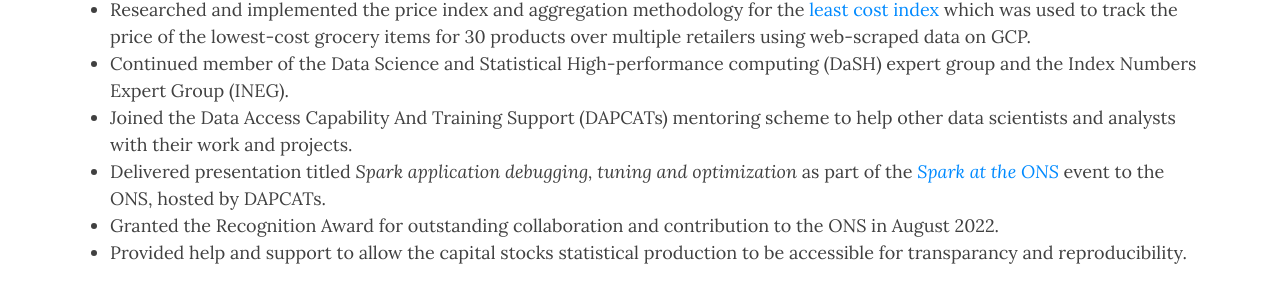
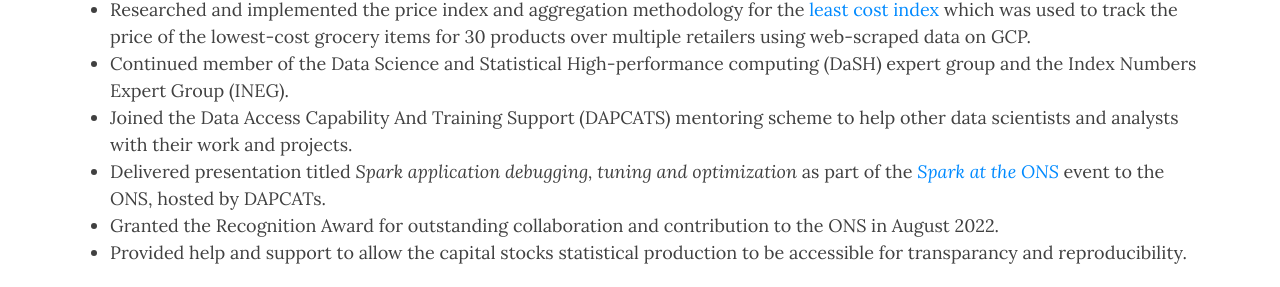
Before and after one commit to drrobotk/drrobotk.github.io, a Jekyll site: the page built from cv.md, in a window 1280 px wide and 900 px high, scrolled down 2256 px. Shown: the part 154-441 px from the top of the window. Built offline with Jekyll 4.4.1, drawn with Linux system fonts in a browser that asks for light colours; nearby versions of some CDN libraries; comment, search, counter and statistics services are not loaded.

```diff
--- a/cv.md
+++ b/cv.md
@@ -69,7 +69,7 @@ Photoshop, PowerPoint, LaTeX, GIMP and CorelDraw
 -   Working with a team of data scientists, statisticians and economists to deliver high quality data products and services.
 -   Researched and implemented the price index and aggregation methodology for the [least cost index](https://www.ons.gov.uk/economy/inflationandpriceindices/articles/trackingthelowestcostgroceryitemsukexperimentalanalysis/april2021toapril2022) which was used to track the price of the lowest-cost grocery items for 30 products over multiple retailers using web-scraped data on GCP.
 -   Continued member of the Data Science and Statistical High-performance computing (DaSH) expert group and the Index Numbers Expert Group (INEG).
--   Joined the Data Access Capability And Training Support (DAPCATs) mentoring scheme to help other data scientists and analysts with their work and projects.
+-   Joined the Data Access Capability And Training Support (DAPCATS) mentoring scheme to help other data scientists and analysts with their work and projects.
 -   Delivered presentation titled *Spark application debugging, tuning and optimization* as part of the [*Spark at the ONS*](https://best-practice-and-impact.github.io/ons-spark/intro.html) event to the ONS, hosted by DAPCATs.
 -   Granted the Recognition Award for outstanding collaboration and contribution to the ONS in August 2022.
 -   Provided help and support to allow the capital stocks statistical production to be accessible for transparancy and reproducibility.
```
Also changed, not shown: aboutme.md (+1 -1 lines).
